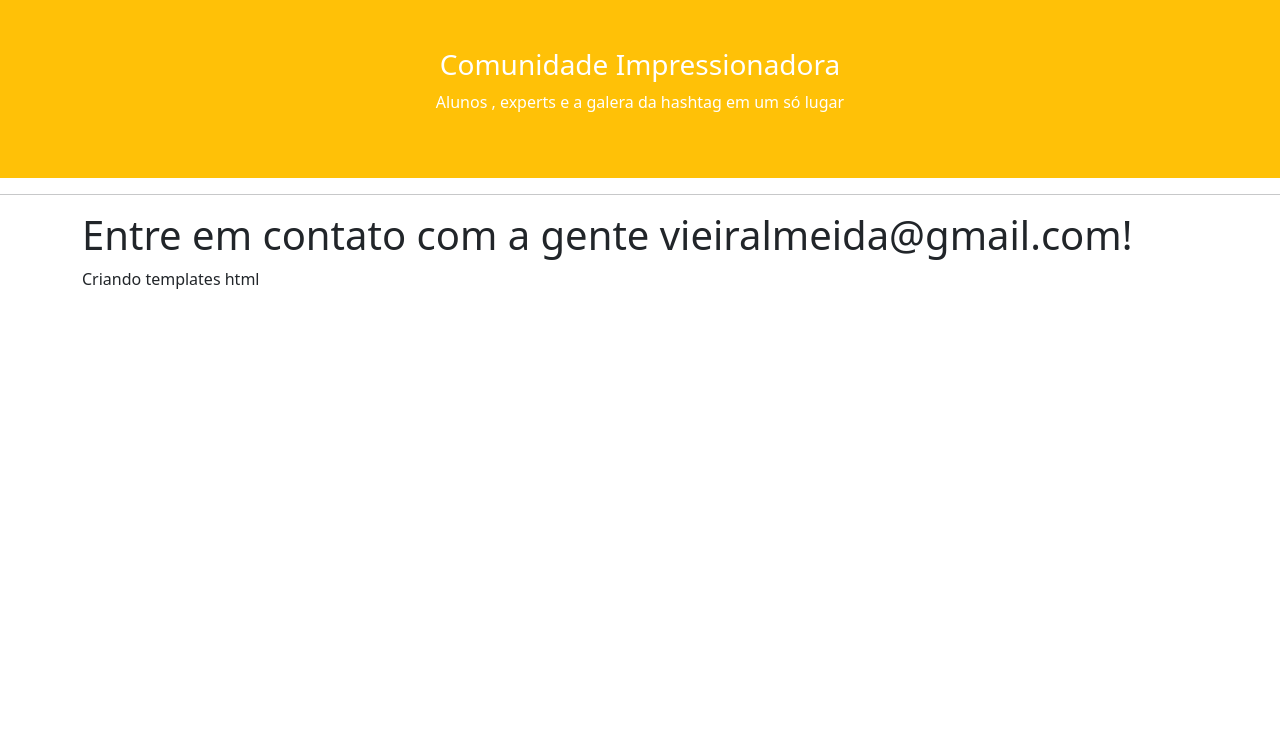
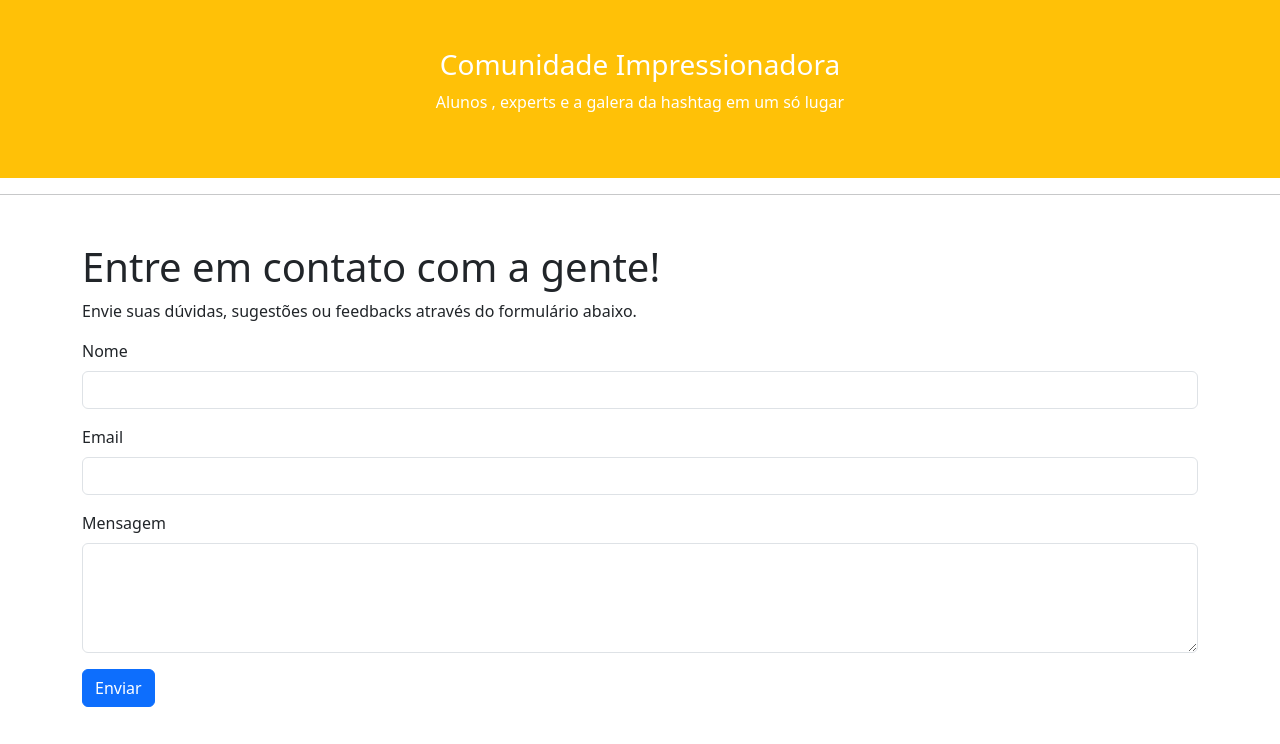
Before and after one commit to sivaldo-almeida1973/SiteComunidadePythonFlask, a Flask app: page /contato in a window 1280 px wide. Shown: the part 56-800 px from the top of the page. Run offline with Flask 3, Linux system fonts and the light colour scheme; some libraries are stand-ins or nearby versions.

Commit message:
Método de Contagem de Posts

```diff
--- a/comunidadeimpressionadora/models.py
+++ b/comunidadeimpressionadora/models.py
@@ -19,6 +19,9 @@ class Usuarios(database.Model, UserMixin):
     cursos = database.Column(database.String, nullable=False, default='Não Informado')
 
 
+    def contar_posts(self):
+        return len(self.posts) #conta qtde de posts do usuario
+
 
 #tabela de posts
 class Post(database.Model):
--- a/comunidadeimpressionadora/routes.py
+++ b/comunidadeimpressionadora/routes.py
@@ -17,8 +17,15 @@ def home():
     posts = Post.query.order_by(Post.id.desc())#ordena os posts em ordem decrescente
     return render_template('home.html', posts=posts)#envia os posts  para pagina home.html
 
-@app.route('/contato')  #pagina de contatos
+@app.route('/contato', methods=['GET', 'POST'])
 def contato():
+    if request.method == 'POST':
+        name = request.form['name']
+        email = request.form['email']
+        message = request.form['message']
+        # Lógica para processar a mensagem
+        flash('Mensagem enviada com sucesso!', 'success')
+        return redirect(url_for('contato'))
     return render_template('contato.html')
 
 
--- a/comunidadeimpressionadora/templates/contato.html
+++ b/comunidadeimpressionadora/templates/contato.html
@@ -1,10 +1,28 @@
 {% extends 'base.html' %}
 
+{% block head %}
+    {{ super() }}
+    <title>Contato</title>
+{% endblock %}
+
 {% block body %}
-
-    <div class="container" >
-         <h1>Entre em contato com a gente vieiralmeida@gmail.com!</h1>
-         <p>Criando templates html</p>
-    </div>
-
+<div class="container mt-5">
+    <h1>Entre em contato com a gente!</h1>
+    <p>Envie suas dúvidas, sugestões ou feedbacks através do formulário abaixo.</p>
+    <form method="POST" action="{{ url_for('contato') }}">
+        <div class="mb-3">
+            <label for="name" class="form-label">Nome</label>
+            <input type="text" class="form-control" id="name" name="name" required>
+        </div>
+        <div class="mb-3">
+            <label for="email" class="form-label">Email</label>
+            <input type="email" class="form-control" id="email" name="email" required>
+        </div>
+        <div class="mb-3">
+            <label for="message" class="form-label">Mensagem</label>
+            <textarea class="form-control" id="message" name="message" rows="4" required></textarea>
+        </div>
+        <button type="submit" class="btn btn-primary">Enviar</button>
+    </form>
+</div>
 {% endblock %}
--- a/comunidadeimpressionadora/templates/perfil.html
+++ b/comunidadeimpressionadora/templates/perfil.html
@@ -30,8 +30,7 @@
                {% endif %}
 
                 <div class="d-flex flex-column">
-                    <span class="rating">Posts</span>
-                    <span class="number3">0</span>
+                    <span class="rating">Posts</span><span class="number3">{{ current_user.contar_posts() }}</span>  <!--faz a conategem dos posts dos usuario na pagina perfi-->
                 </div>
            </div>  <!--fim-->
 
--- a/comunidadeimpressionadora/templates/usuarios.html
+++ b/comunidadeimpressionadora/templates/usuarios.html
@@ -24,7 +24,7 @@
                         </div>
                    {% endif %}
                     <div class="d-flex flex-column">
-                        <span class="rating">Posts</span><span class="number3">0</span>
+                        <span class="rating">Posts</span><span class="number3">{{ usuario.contar_posts() }}</span>  <!--exibe a contagem dos posts do usuario na pagina usuario-->
                     </div>
                </div>  <!--fim-->
                </div>
```
Also changed, not shown: comunidadeimpressionadora/static/fotos_perfil/book-gb402ad36b_64051dd5844d609b808.jpg (added), instance/comunidade.db.
